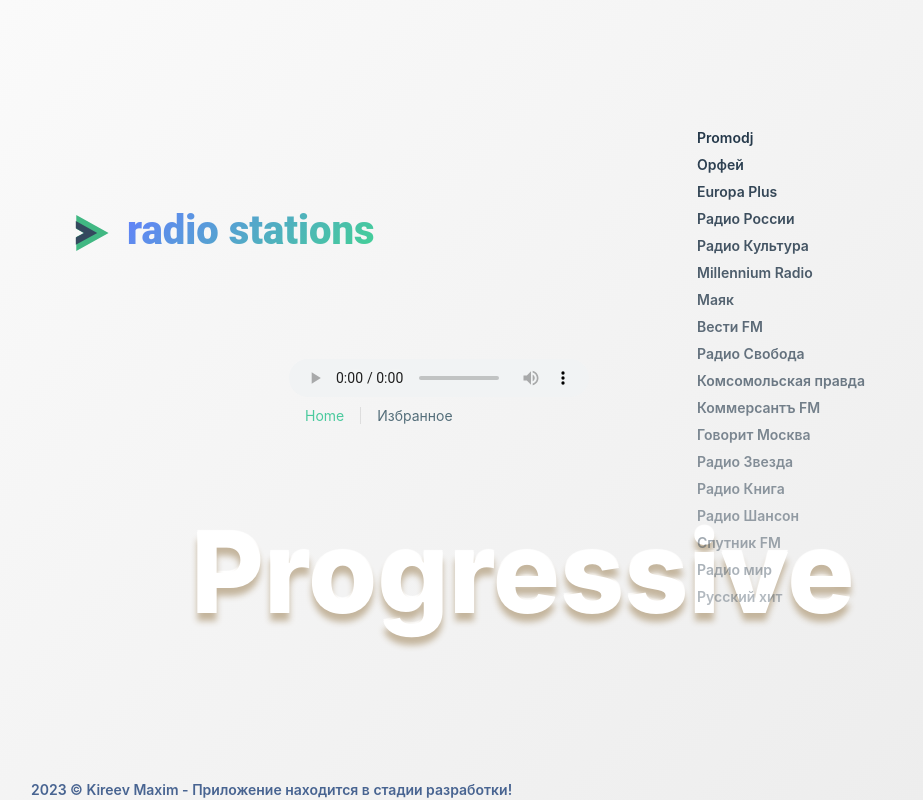
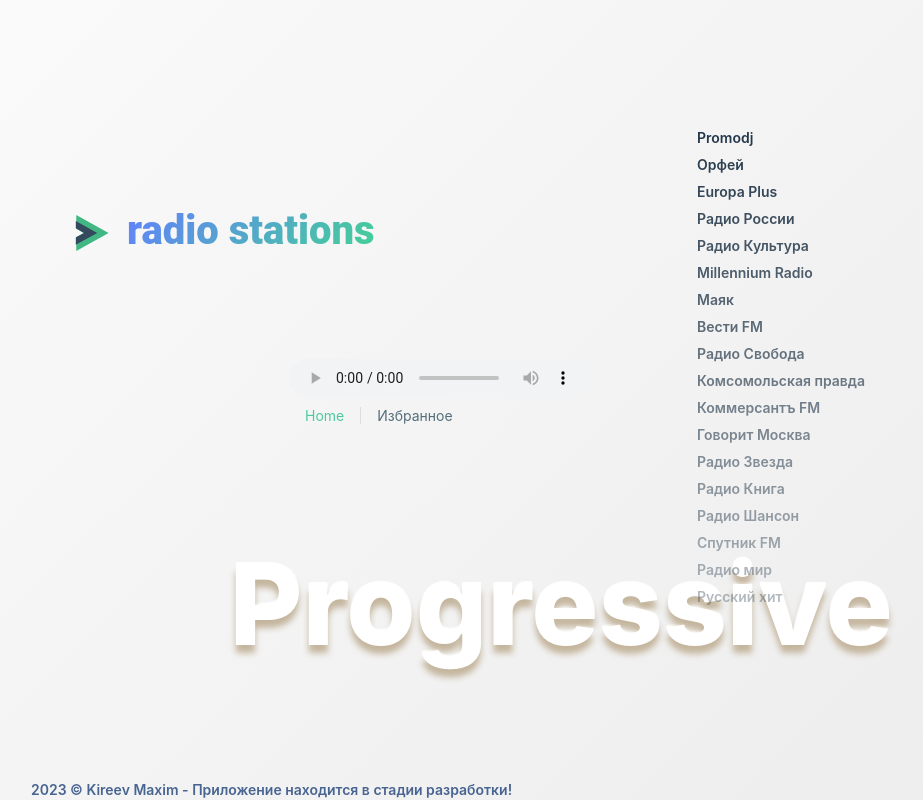
Before and after one commit to kmv-dev/vuefm, a Vue app: page / in a window 1280 px wide. Shown: the whole page, without its empty margins (1-924 px from the left). Built offline with nearby package versions, Linux system fonts and the light colour scheme; a web font is replaced by a local one.

Commit message:
update positon

```diff
--- a/src/App.vue
+++ b/src/App.vue
@@ -46,14 +46,16 @@ import ErrorAlert from "@/components/ErrorAlert/index.vue";
     color: #486491;
     font-weight: 600;
   }
-  @include _1500 {
+  @include _1600 {
     &__decor {
-      font-size: 10rem;
+      left: 18%;
+      font-size: 9rem;
+      bottom: 14%;
     }
   }
   @include _1400 {
     &__decor {
-      font-size: 8rem;
+      font-size: 7rem;
     }
   }
   @include _1300 {
--- a/src/views/favourites.vue
+++ b/src/views/favourites.vue
@@ -73,9 +73,10 @@ const stations = [
     transform: rotate(90deg);
     text-shadow: 0 4.36px 2.896px #c4b59d, 0 -2px 1px #fff;
   }
-  @include _1500 {
+  @include _1600 {
     &__decor {
-      right: 7%;
+      font-size: 2.5rem;
+      right: 10%;
     }
   }
   @include _1400 {
```
